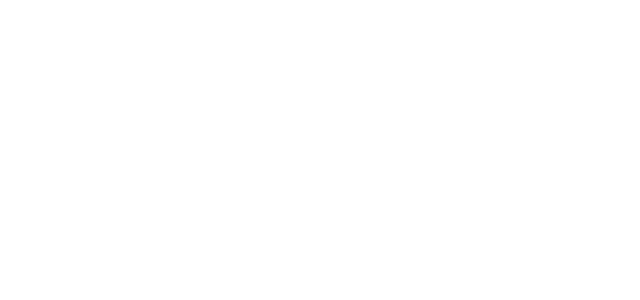
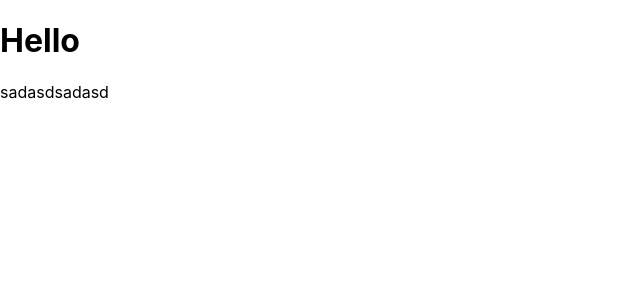
Before and after one commit to zethkenneth/WCMAI, a React (Create React App) app in the folder wmsuclinic-client/: page /haidir in a window 1280 px wide. Shown: the top 300 px of the page, without its empty margins (0-640 px from the left). Built offline with nearby package versions, Linux system fonts and the light colour scheme.

Commit message:
Added haidirtest.js for my testing purpose

```diff
--- a/wmsuclinic-client/src/App.js
+++ b/wmsuclinic-client/src/App.js
@@ -1,15 +1,18 @@
 import React,{Fragment , useState} from 'react';
-import  {BrowserRouter as Router,
+import  {
+  BrowserRouter as Router,
   Switch,
-Route,
-Redirect } from "react-router-dom";
+  Route,
+  Redirect
+} from "react-router-dom";
 import './App.css';
 
 
 //components
 
-import Dashboard from "./components/Dashborad"
-import Login from "./components/Login"
+import Dashboard from "./components/Dashborad";
+import Login from "./components/Login";
+import HaidirTesting from "./components/HaidirTesting";
 
 
 
@@ -29,9 +32,9 @@
         <Router>
           <div class="container">
             <Switch>
-
-        <Route exact path ="/login" render={props => !isAuthenticated ? <Login {...props} setAuth={setAuth} /> : <Redirect to="/dashboard" />  } />
-          <Route exact path ="/Dashboard" render={props => isAuthenticated ? <Dashboard {...props} setAuth={setAuth} /> : <Redirect to="/login" />} />
+              <Route exact path="/login" render={props => !isAuthenticated ? <Login {...props} setAuth={setAuth} /> : <Redirect to="/dashboard" />  } />
+              <Route exact path="/Dashboard" render={props => isAuthenticated ? <Dashboard {...props} setAuth={setAuth} /> : <Redirect to="/login" />} />
+              <Route exact path="/haidir" component={HaidirTesting} />
             </Switch>
           </div>
         </Router>
--- /dev/null
+++ b/wmsuclinic-client/src/components/HaidirTesting.js
@@ -0,0 +1,23 @@
+import React, { Component } from "react";
+import { Container, Row } from "reactstrap";
+
+class HaidirTesting extends Component {
+    constructor(props) {
+        super(props);
+    }
+
+    render() {
+        return(
+            <Container>
+                <Row>
+                    <h1>Hello</h1>
+                    sadasdsadasd
+                </Row>
+            </Container>
+        )
+    }
+
+}
+
+
+export default HaidirTesting;
```
